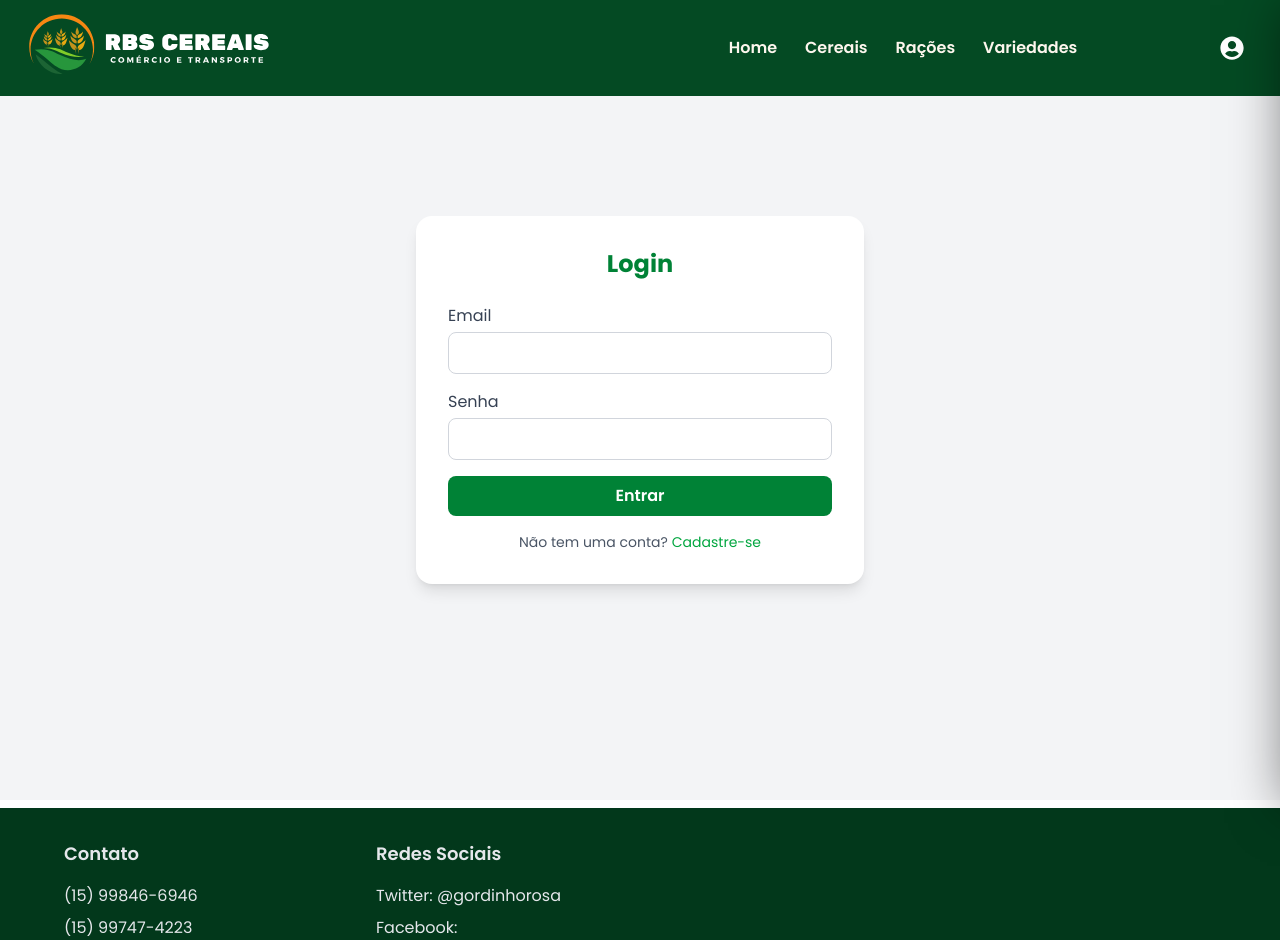
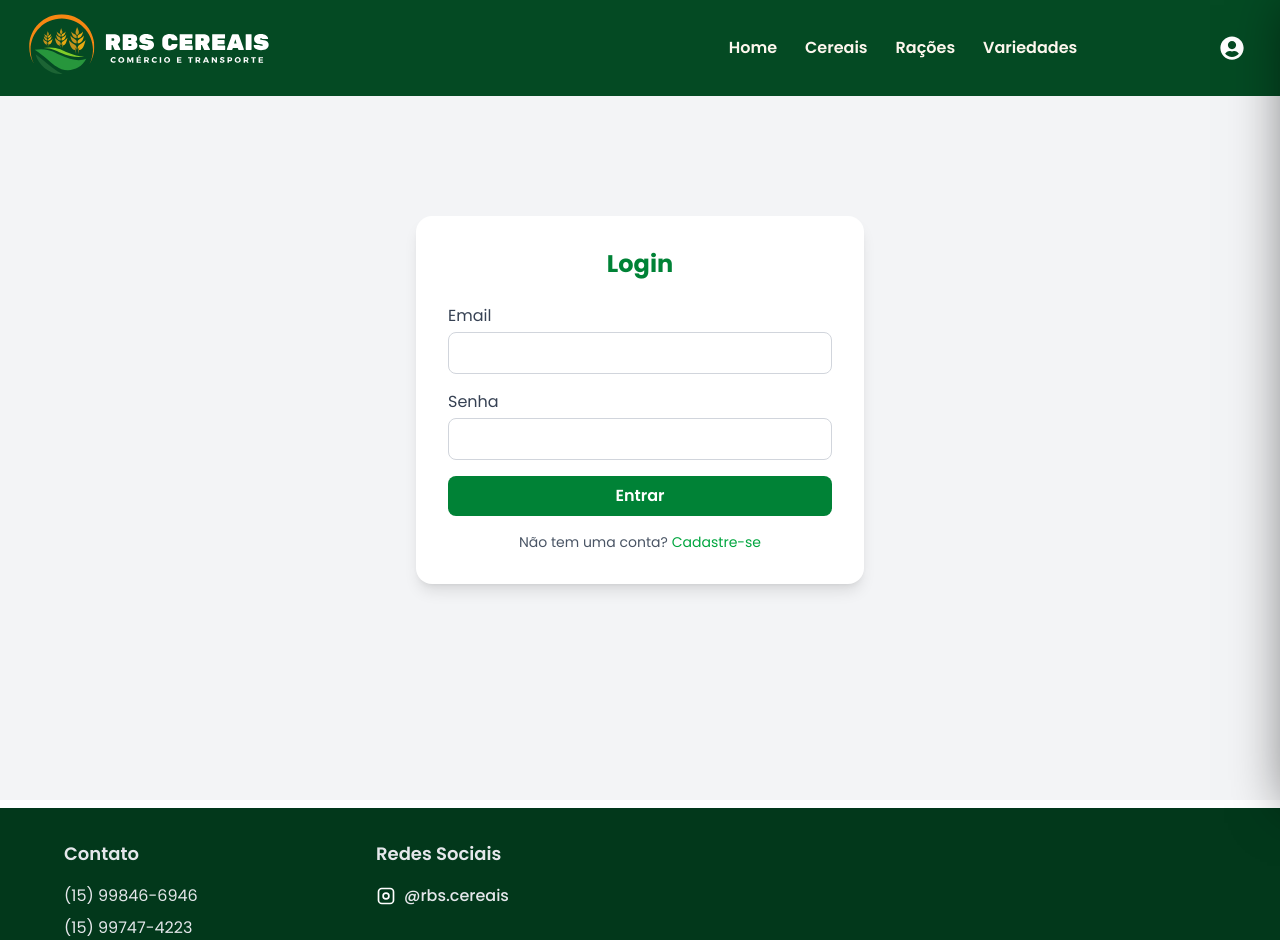
Before and after one commit to manuaires/tcc_react, a React (Vite) app: page /login in a window 1280 px wide. Shown: the top 940 px of the page. Built offline with nearby package versions, Linux system fonts and the light colour scheme; grey boxes are pictures that could not be loaded.

Commit message:
coisas bobas

```diff
--- a/src/components/footer/Footer.jsx
+++ b/src/components/footer/Footer.jsx
@@ -13,9 +13,18 @@ const Footer = () => (
       {/* Coluna Redes Sociais */}
       <div className="flex flex-col items-start gap-2 w-full sm:w-1/2 md:w-1/4 min-w-[180px] max-w-full md:max-w-xs">
         <h3 className="text-lg mt-4 font-semibold mb-2">Redes Sociais</h3>
-        <span>Twitter: @gordinhorosa</span>
-        <span>Facebook: facebook.com/josebezerra</span>
-        <span>Instagram: @blabla</span>
+        <a
+          href="https://instagram.com/rbs_cereais"
+          target="_blank"
+          rel="noopener noreferrer"
+          className="flex items-center gap-2 text-gray-200 hover:text-white"
+          aria-label="Instagram RBS Cereais"
+        >
+          <svg xmlns="http://www.w3.org/2000/svg" width="20" height="20" fill="currentColor" viewBox="0 0 24 24" className="text-white">
+            <path d="M7 2h10a5 5 0 0 1 5 5v10a5 5 0 0 1-5 5H7a5 5 0 0 1-5-5V7a5 5 0 0 1 5-5zm0 2a3 3 0 0 0-3 3v10a3 3 0 0 0 3 3h10a3 3 0 0 0 3-3V7a3 3 0 0 0-3-3H7zm5 3.5a4.5 4.5 0 1 1 0 9 4.5 4.5 0 0 1 0-9zm0 2a2.5 2.5 0 1 0 0 5 2.5 2.5 0 0 0 0-5z"/>
+          </svg>
+          <span className="font-medium">@rbs.cereais</span>
+        </a>
       </div>
 
       <div className="w-full sm:w-1/2 md:w-2/5 mt-6 md:mt-4 flex flex-col justify-center md:justify-end min-w-[220px] max-w-full">
--- a/src/components/howworks/HowItWorks.jsx
+++ b/src/components/howworks/HowItWorks.jsx
@@ -1,4 +1,4 @@
-import variedades from "../../assets/variedades.png";
+import comofunciona from "../../assets/comofunciona.png"
 
 const steps = [
     {
@@ -28,7 +28,7 @@ export default function HowItWorks() {
         <section className="w-full bg-gray-100 py-16 px-4" >
             <div className="flex flex-col lg:flex-row items-center gap-10">
                 <div className="lg:w-1/2">
-                    <img src={variedades} alt="Variedades" className="w-full h-auto rounded-lg shadow-lg" />
+                    <img src={comofunciona} alt="Variedades" className="w-full h-auto rounded-lg shadow-lg" />
                 </div>
 
                 <div className="lg:w-1/2">
--- a/src/components/navbar/NavBar.jsx
+++ b/src/components/navbar/NavBar.jsx
@@ -14,10 +14,12 @@ export default function NavBar({ initialGreen = false, onCartClick, cartItems =
   const [menuOpen, setMenuOpen] = useState(false);
 
   // estado de autenticação local para forçar re-render quando mudar
-  const [auth, setAuth] = useState({
+  // inclui userType no estado inicial para que verificações (ex: Vendedor) funcionem no primeiro render
+  const [auth, setAuth] = useState(() => ({
     token: localStorage.getItem("token"),
     userName: localStorage.getItem("userName"),
-  });
+    userType: localStorage.getItem("userType"),
+  }));
 
   // novo estado/ref para dropdown do usuário
   const [userDropdownOpen, setUserDropdownOpen] = useState(false);
@@ -31,6 +33,8 @@ export default function NavBar({ initialGreen = false, onCartClick, cartItems =
         userType: localStorage.getItem("userType"),
       });
     };
+    // sincroniza imediatamente no mount (evita suma do link ao atualizar)
+    handleAuthChange();
     // evento custom (disparado no mesmo tab) e storage (disparado em outras tabs)
     window.addEventListener("authChanged", handleAuthChange);
     window.addEventListener("storage", handleAuthChange);
@@ -46,6 +50,24 @@ export default function NavBar({ initialGreen = false, onCartClick, cartItems =
     };
     window.addEventListener("scroll", handleScroll);
     return () => window.removeEventListener("scroll", handleScroll);
+  }, []);
+
+  // efeito para fechar dropdown ao clicar fora / pressionar Esc
+  useEffect(() => {
+    const handleClickOutside = (e) => {
+      if (userDropdownRef.current && !userDropdownRef.current.contains(e.target)) {
+        setUserDropdownOpen(false);
+      }
+    };
+    const handleKey = (e) => {
+      if (e.key === "Escape") setUserDropdownOpen(false);
+    };
+    document.addEventListener("mousedown", handleClickOutside);
+    document.addEventListener("keydown", handleKey);
+    return () => {
+      document.removeEventListener("mousedown", handleClickOutside);
+      document.removeEventListener("keydown", handleKey);
+    };
   }, []);
 
   const logout = () => {
@@ -212,31 +234,7 @@ export default function NavBar({ initialGreen = false, onCartClick, cartItems =
         }
       `}</style>
 
-      {/* efeito para fechar dropdown ao clicar fora / Esc */}
-      <script>{`/* placeholder to satisfy JSX syntax; real effects handled below */`}</script>
-
-      {/* efeitos para clicar fora / Esc */}
-      {/* não repetir markup acima: usar useEffect para adicionar listeners */}
-      {/* Adiciona listeners que fecham o dropdown ao clicar fora ou pressionar Esc */}
-      {(() => {
-        useEffect(() => {
-          const handleClickOutside = (e) => {
-            if (userDropdownRef.current && !userDropdownRef.current.contains(e.target)) {
-              setUserDropdownOpen(false);
-            }
-          };
-          const handleKey = (e) => {
-            if (e.key === "Escape") setUserDropdownOpen(false);
-          };
-          document.addEventListener("mousedown", handleClickOutside);
-          document.addEventListener("keydown", handleKey);
-          return () => {
-            document.removeEventListener("mousedown", handleClickOutside);
-            document.removeEventListener("keydown", handleKey);
-          };
-        }, []);
-        return null;
-      })()}
+      {/* efeitos para clicar fora / Esc movidos para useEffect no topo do componente */}
     </nav>
   );
 }
--- a/src/components/prodpreview/CardPrev.jsx
+++ b/src/components/prodpreview/CardPrev.jsx
@@ -1,16 +1,18 @@
 import { useOutletContext } from "react-router-dom";
 
 export default function CardPrev() {
-
   return (
     <div className="bg-white rounded-sm p-3 w-52 h-auto sm:w-52 sm:h-64 md:w-64 md:h-80 flex flex-col items-center shadow-md hover:shadow-xl transition duration-300 hover:scale-105">
-      <img src={imagem} className="w-60 h-40 object-cover mb-2 rounded" />
+      <img
+        src={imagem}
+        className="w-full h-40 object-contain mb-2 rounded" // Usa object-contain para ajustar sem distorcer
+      />
       <h4 className="font-bold mt-2 text-gray-700 text-lg">{nomeprod}</h4>
       <button
         onClick={handleAdd}
         className="bg-green-700 w-full h-8 hover:bg-green-800 text-sm mt-4 text-white rounded-sm"
       >
-        Vizualizar Produto
+        Visualizar Produto
       </button>
     </div>
   );
```
Also changed, not shown: src/assets/comofunciona.png (added).
